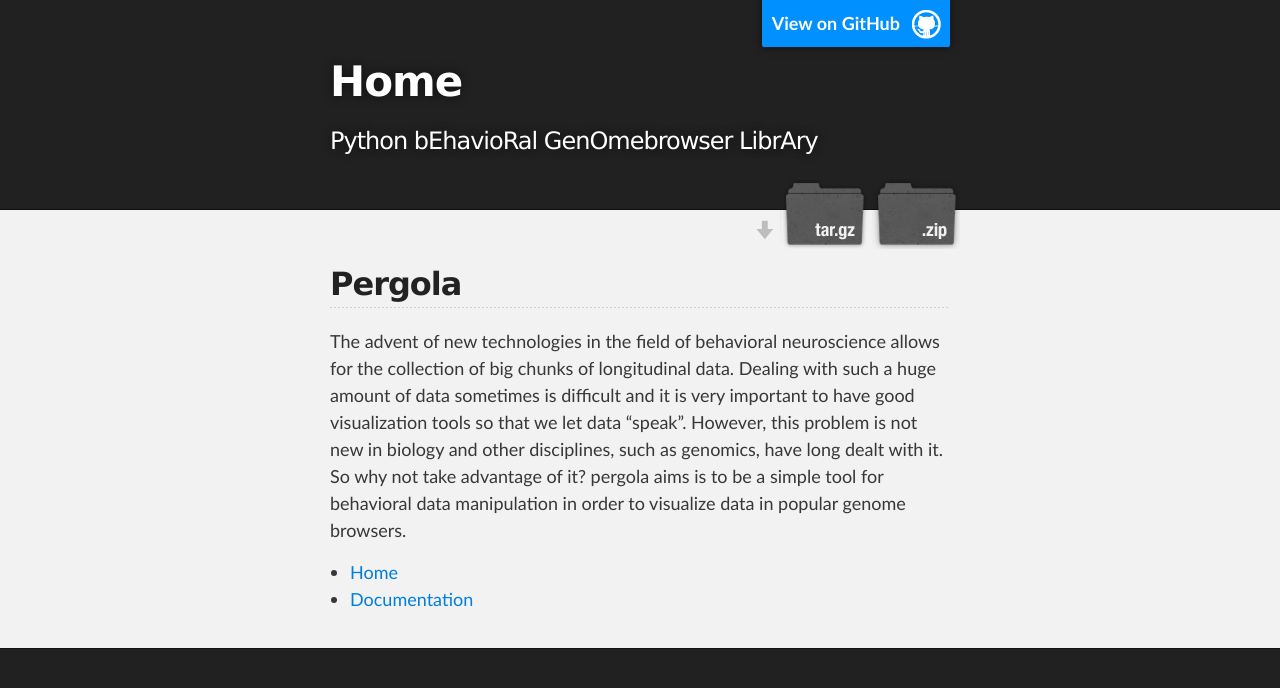
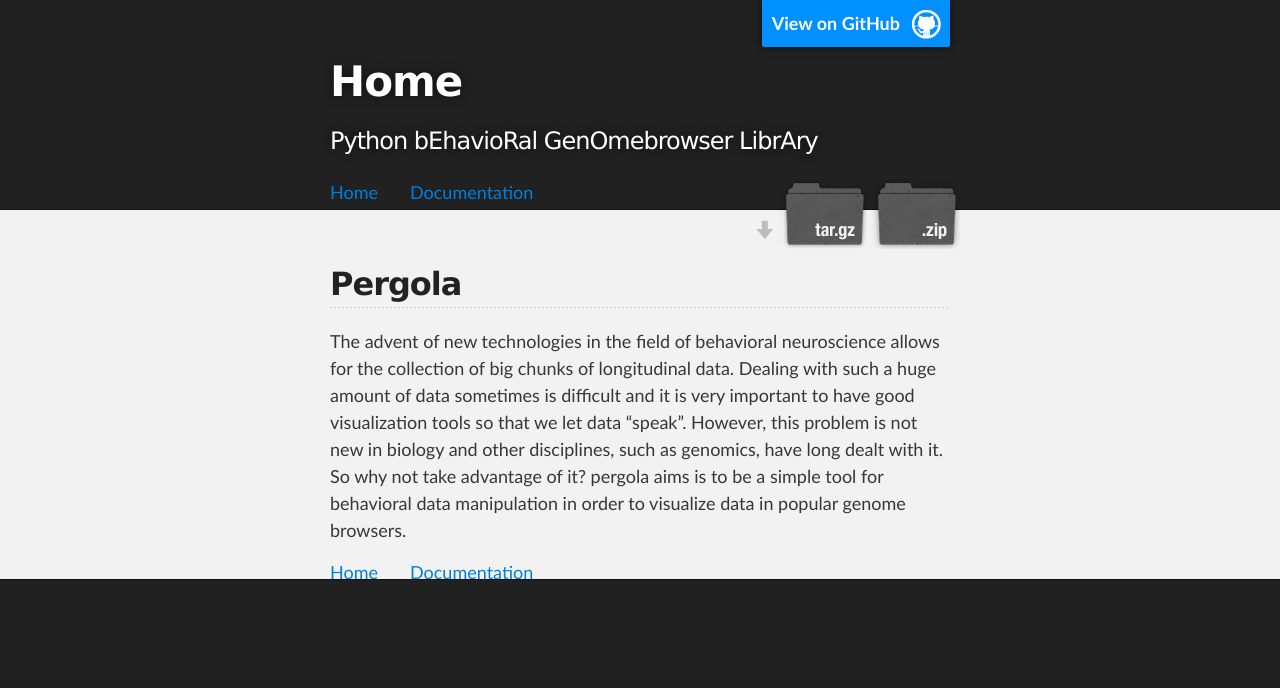
Before and after one commit to JoseEspinosa/pergola-old-web, a Jekyll site: the page built from index.md, in a window 1280 px wide. Shown: the top 688 px of the page. Built offline with Jekyll 4.4.1, drawn with Linux system fonts in a browser that asks for light colours; nearby versions of some CDN libraries; library files that are not in the unit come from our copies.

Commit message:
[pergola][web] navigation bar style

```diff
--- a/_includes/header.html
+++ b/_includes/header.html
@@ -9,5 +9,6 @@
               <a class="zip_download_link" href="https://github.com/JoseEspinosa/pergola/zipball/master">Download this project as a .zip file</a>
               <a class="tar_download_link" href="https://github.com/JoseEspinosa/pergola/tarball/master">Download this project as a tar.gz file</a>
             </section>
+            {% include nav.html %}
         </header>
     </div>
--- a/_includes/nav.html
+++ b/_includes/nav.html
@@ -3,7 +3,7 @@
     <ul>
     	{% for p in pages %}
         <li>
-        	<a {% if p.url == page.url %}class="active"{% endif %} href="{{ site.baseurl }}{{ p.url }}">{{ p.title }}</a>
+        	<a class="nav_bar" {% if p.url == page.url %}class="active"{% endif %} href="{{ site.baseurl }}{{ p.url }}">{{ p.title }}</a>
         </li>
         {% endfor %}
     </ul>
--- a/stylesheets/stylesheet.css
+++ b/stylesheets/stylesheet.css
@@ -82,6 +82,10 @@ footer a {
   text-decoration: underline;
 }
 
+li {
+    float: left;
+}
+
 em {
   font-style: italic;
 }
@@ -155,6 +159,16 @@ blockquote {
 ul, ol, dl {
   margin: 0 0 15px 0;
   padding-left: 20px;
+}
+
+ul {
+    list-style-type: none;
+    margin: 0;
+    padding: 0;
+}
+
+li {
+    float: left;
 }
 
 dl dt {
@@ -295,6 +309,11 @@ Full-Width Styles
   background: url(../images/sprite_download.png) no-repeat top right;
 }
 
+.nav_bar {
+	display: block;
+    width: 80px;
+}
+
 #main_content_wrap {
   background: #f2f2f2;
   border-top: 1px solid #111;
```
